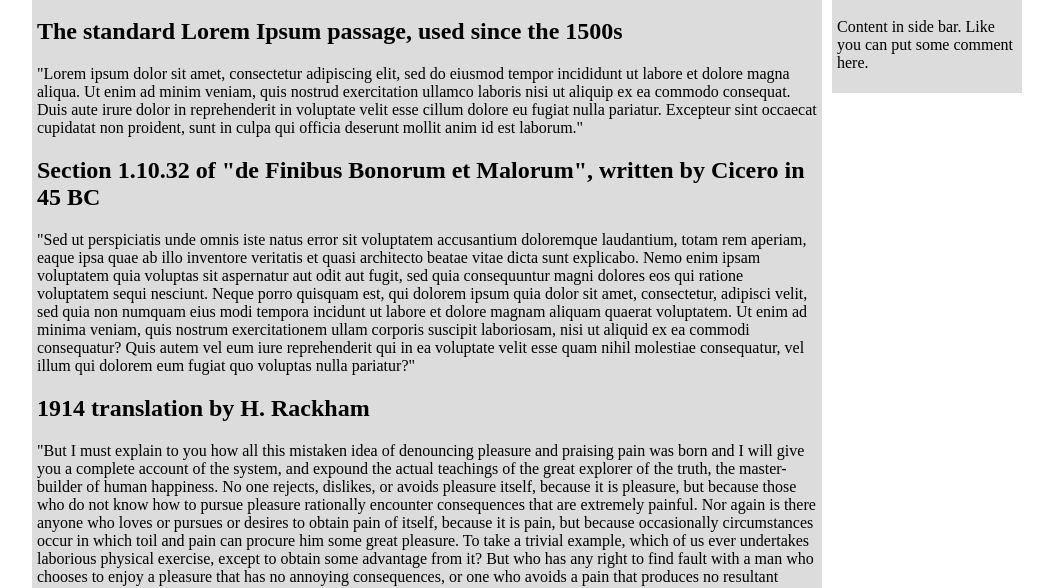
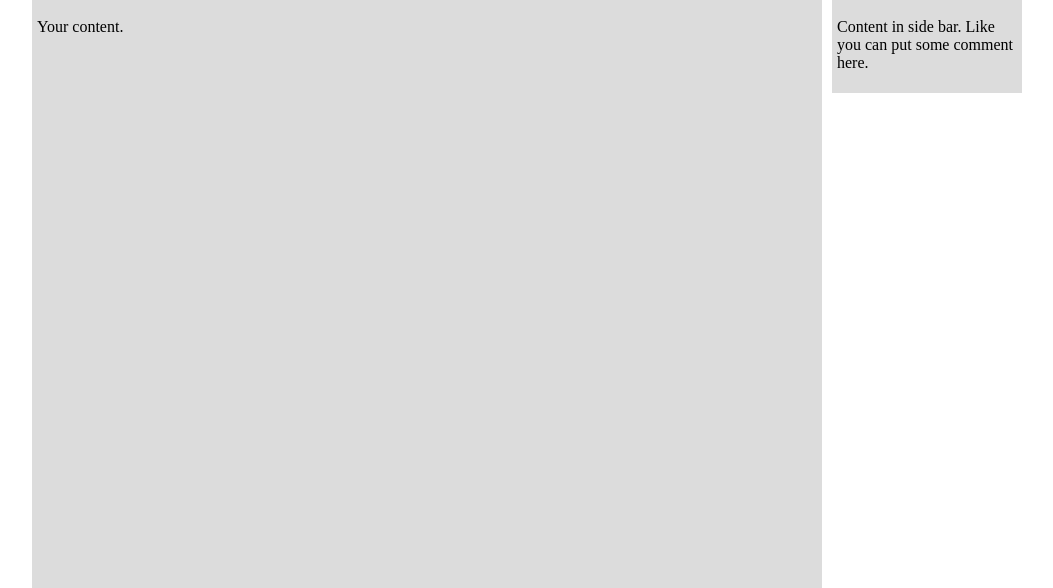
Before and after one commit to knightf/standbyme, a website: page src/index.html in a window 1280 px wide. Shown: the part 212-800 px from the top of the page, without its empty margins (113-1166 px from the left). Drawn offline with nearby package versions, Linux system fonts and the light colour scheme.

Commit message:
minimize

```diff
--- a/src/index.html
+++ b/src/index.html
@@ -34,6 +34,10 @@
 			.content{
 				width: 780px;
 			}
+
+			.spaceholder{
+				height: 1200px;
+			}
 		</style>
 	</head>
 	<body>
@@ -42,15 +46,12 @@
 				<h1>Welcome to my Site!</h1>
 				<h3>Feel free to look aroud.</h3>
 			</div>
+
 			<div>
 				<div class="content block">
 					<h1>Content Title</h1>
-				<h2>The standard Lorem Ipsum passage, used since the 1500s</h2>
-				<p>"Lorem ipsum dolor sit amet, consectetur adipiscing elit, sed do eiusmod tempor incididunt ut labore et dolore magna aliqua. Ut enim ad minim veniam, quis nostrud exercitation ullamco laboris nisi ut aliquip ex ea commodo consequat. Duis aute irure dolor in reprehenderit in voluptate velit esse cillum dolore eu fugiat nulla pariatur. Excepteur sint occaecat cupidatat non proident, sunt in culpa qui officia deserunt mollit anim id est laborum."</p>
-				<h2>Section 1.10.32 of "de Finibus Bonorum et Malorum", written by Cicero in 45 BC</h2>
-				<p>"Sed ut perspiciatis unde omnis iste natus error sit voluptatem accusantium doloremque laudantium, totam rem aperiam, eaque ipsa quae ab illo inventore veritatis et quasi architecto beatae vitae dicta sunt explicabo. Nemo enim ipsam voluptatem quia voluptas sit aspernatur aut odit aut fugit, sed quia consequuntur magni dolores eos qui ratione voluptatem sequi nesciunt. Neque porro quisquam est, qui dolorem ipsum quia dolor sit amet, consectetur, adipisci velit, sed quia non numquam eius modi tempora incidunt ut labore et dolore magnam aliquam quaerat voluptatem. Ut enim ad minima veniam, quis nostrum exercitationem ullam corporis suscipit laboriosam, nisi ut aliquid ex ea commodi consequatur? Quis autem vel eum iure reprehenderit qui in ea voluptate velit esse quam nihil molestiae consequatur, vel illum qui dolorem eum fugiat quo voluptas nulla pariatur?"</p>
-				<h2>1914 translation by H. Rackham</h2>
-				<p>"But I must explain to you how all this mistaken idea of denouncing pleasure and praising pain was born and I will give you a complete account of the system, and expound the actual teachings of the great explorer of the truth, the master-builder of human happiness. No one rejects, dislikes, or avoids pleasure itself, because it is pleasure, but because those who do not know how to pursue pleasure rationally encounter consequences that are extremely painful. Nor again is there anyone who loves or pursues or desires to obtain pain of itself, because it is pain, but because occasionally circumstances occur in which toil and pain can procure him some great pleasure. To take a trivial example, which of us ever undertakes laborious physical exercise, except to obtain some advantage from it? But who has any right to find fault with a man who chooses to enjoy a pleasure that has no annoying consequences, or one who avoids a pain that produces no resultant pleasure?"</p>
+					<p>Your content.</p>
+					<div class="spaceholder"></div>
 				</div>
 				<div class="sidebar block">
 					<h1>Side bar 1</h1>
@@ -62,12 +63,8 @@
 			<div>
 				<div class="content block">
 					<h1>Content Title</h1>
-				<h2>The standard Lorem Ipsum passage, used since the 1500s</h2>
-				<p>"Lorem ipsum dolor sit amet, consectetur adipiscing elit, sed do eiusmod tempor incididunt ut labore et dolore magna aliqua. Ut enim ad minim veniam, quis nostrud exercitation ullamco laboris nisi ut aliquip ex ea commodo consequat. Duis aute irure dolor in reprehenderit in voluptate velit esse cillum dolore eu fugiat nulla pariatur. Excepteur sint occaecat cupidatat non proident, sunt in culpa qui officia deserunt mollit anim id est laborum."</p>
-				<h2>Section 1.10.32 of "de Finibus Bonorum et Malorum", written by Cicero in 45 BC</h2>
-				<p>"Sed ut perspiciatis unde omnis iste natus error sit voluptatem accusantium doloremque laudantium, totam rem aperiam, eaque ipsa quae ab illo inventore veritatis et quasi architecto beatae vitae dicta sunt explicabo. Nemo enim ipsam voluptatem quia voluptas sit aspernatur aut odit aut fugit, sed quia consequuntur magni dolores eos qui ratione voluptatem sequi nesciunt. Neque porro quisquam est, qui dolorem ipsum quia dolor sit amet, consectetur, adipisci velit, sed quia non numquam eius modi tempora incidunt ut labore et dolore magnam aliquam quaerat voluptatem. Ut enim ad minima veniam, quis nostrum exercitationem ullam corporis suscipit laboriosam, nisi ut aliquid ex ea commodi consequatur? Quis autem vel eum iure reprehenderit qui in ea voluptate velit esse quam nihil molestiae consequatur, vel illum qui dolorem eum fugiat quo voluptas nulla pariatur?"</p>
-				<h2>1914 translation by H. Rackham</h2>
-				<p>"But I must explain to you how all this mistaken idea of denouncing pleasure and praising pain was born and I will give you a complete account of the system, and expound the actual teachings of the great explorer of the truth, the master-builder of human happiness. No one rejects, dislikes, or avoids pleasure itself, because it is pleasure, but because those who do not know how to pursue pleasure rationally encounter consequences that are extremely painful. Nor again is there anyone who loves or pursues or desires to obtain pain of itself, because it is pain, but because occasionally circumstances occur in which toil and pain can procure him some great pleasure. To take a trivial example, which of us ever undertakes laborious physical exercise, except to obtain some advantage from it? But who has any right to find fault with a man who chooses to enjoy a pleasure that has no annoying consequences, or one who avoids a pain that produces no resultant pleasure?"</p>
+					<p>Your content.</p>
+					<div class="spaceholder"></div>
 				</div>
 				<div class="sidebar block">
 					<h1>Side bar 2</h1>
```
Lines whose indentation alone changed are shown as unchanged.
